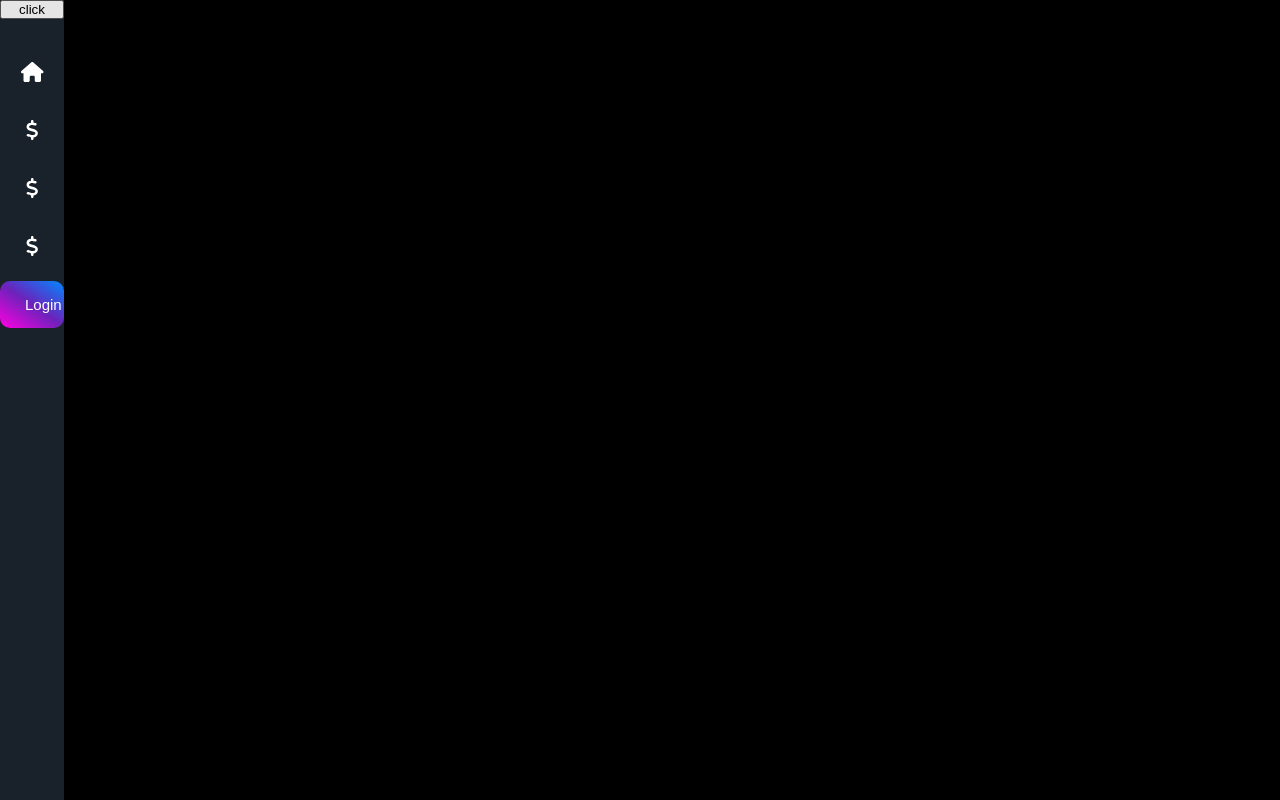
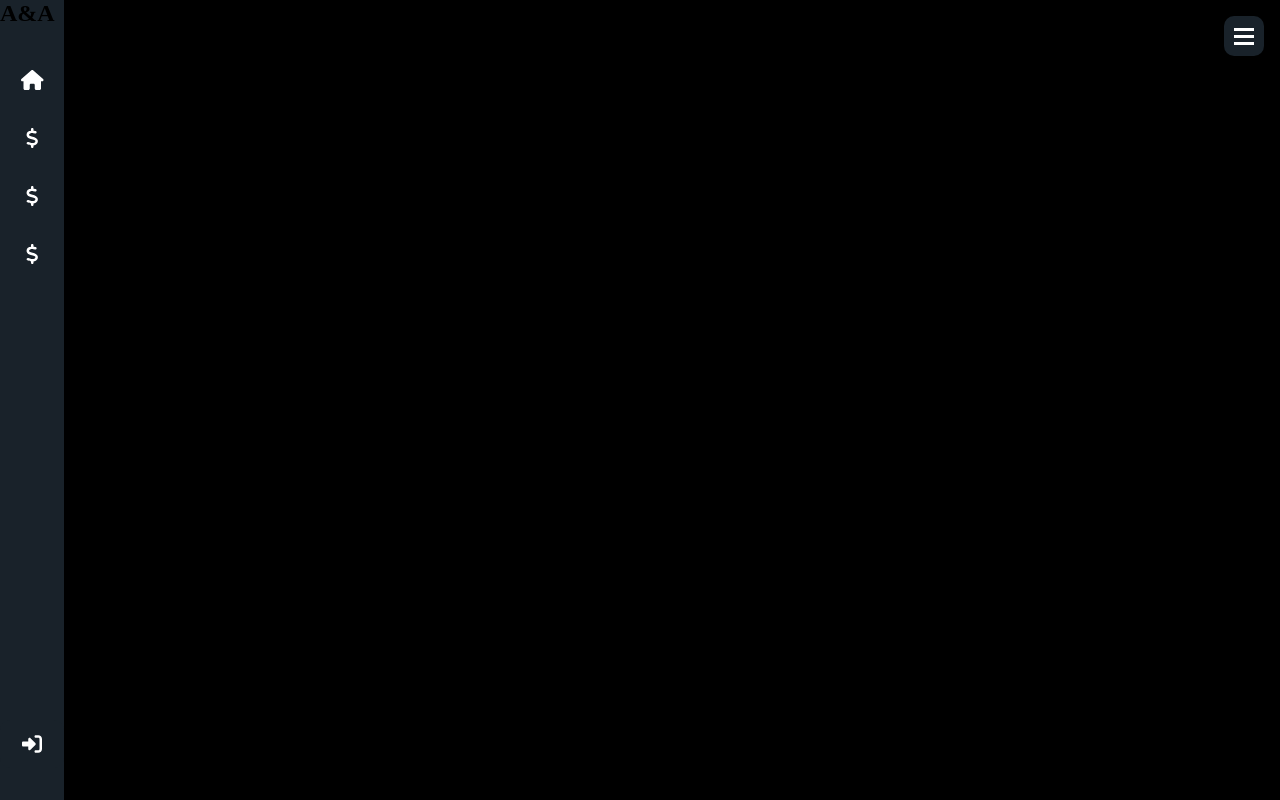
Before and after one commit to rodis00/expense-tracker, a React (Create React App) app in the folder frontend/: page /summaries in a window 1280 px wide. Built offline with nearby package versions, Linux system fonts and the light colour scheme.

Commit message:
deleting unecessary elements to make code cleaner and adding stuff to manipulate menu better

```diff
--- a/frontend/src/components/Nav/Nav.jsx
+++ b/frontend/src/components/Nav/Nav.jsx
@@ -5,14 +5,15 @@ import Expenses from "../Expenses/Expenses";
 import Earnings from "../Earnings/Earnings";
 import Home from "../Home/Home";
 import Summaries from "../Summaries/Summaries";
-import Button from "../Button/Button";
 import { FontAwesomeIcon } from "@fortawesome/react-fontawesome";
 import { faHouse } from "@fortawesome/free-solid-svg-icons";
 import { faDollarSign } from "@fortawesome/free-solid-svg-icons";
+import { faRightToBracket } from "@fortawesome/free-solid-svg-icons";
 import { icon } from "@fortawesome/fontawesome-svg-core";
 
 function Nav() {
   const [menuActive, setMenuActive] = useState(false);
+  const [chosenLink, setChosenLink] = useState("Home");
 
   const navElements = [
     { icon: <FontAwesomeIcon icon={faHouse} />, title: "Home" },
@@ -27,44 +28,51 @@ function Nav() {
 
   return (
     <Router>
-      <nav className={classes.navbar}>
-        {menuActive ? (
-          <h2 className={classes.navbar__h2}>A&A</h2>
-        ) : (
-          <button onClick={handleMenuActiveChange}>click</button>
-        )}
+      <button
+        onClick={handleMenuActiveChange}
+        className={`${classes.toogleNav} ${
+          menuActive ? classes.toogleActive : ""
+        }`}
+      ></button>
+      <nav
+        className={`${classes.navbar} ${
+          menuActive ? classes.navbarActive : ""
+        }`}
+      >
+        <h2>A&A</h2>
         <ul className={classes.navbar__list}>
-          {navElements.map((elem) => {
-            return menuActive ? (
+          <div className={classes.navbar__list__indicator}></div>
+          {navElements.map((elem) => (
             <li key={elem.title} className={classes.navbar__list__elem}>
               <Link
+                onClick={()=>setChosenLink(elem.title)}
                 to={`/${elem.title}`}
-                  className={classes.navbar__list__elem__link}
+                className={`${classes.navbar__list__elem__link} ${
+                  chosenLink === elem.title
+                    ? classes.navbar__list__elem__link__active
+                    : ""
+                }`}
               >
                 <span className={classes.navbar__list__elem__link__icon}>
                   {elem.icon}
                 </span>
-                  <span>{elem.title}</span>
-                </Link>
-              </li>
-            ) : (
-              <li key={elem.title} className={classes.navbar__list__elem}>
-                <Link
-                  to={`/${elem.title}`}
-                  className={classes.navbar__list__elem__link}
-                >
-                  <span className={classes.navbar__list__elem__link__icon}>
-                    {elem.icon}
+                <span className={classes.navbar__list__elem__link__title}>
+                  {elem.title}
                 </span>
               </Link>
             </li>
-            );
-          })}
+          ))}
         </ul>
-        <Button className={classes.navbar__btn}>Login</Button>
+        <button className={classes.navbar__loginBtn}>
+          <FontAwesomeIcon
+            icon={faRightToBracket}
+            className={classes.navbar__loginBtn__icon}
+          />
+          <span className={classes.navbar__loginBtn__text}>Login</span>
+        </button>
       </nav>
       <Routes>
-        <Route path="/" element={<Home />} />
+        <Route path="Home" element={<Home />} />
         <Route path="expenses" element={<Expenses />} />
         <Route path="earnings" element={<Earnings />} />
         <Route path="summaries" element={<Summaries />} />
```
Lines whose indentation alone changed are shown as unchanged.
